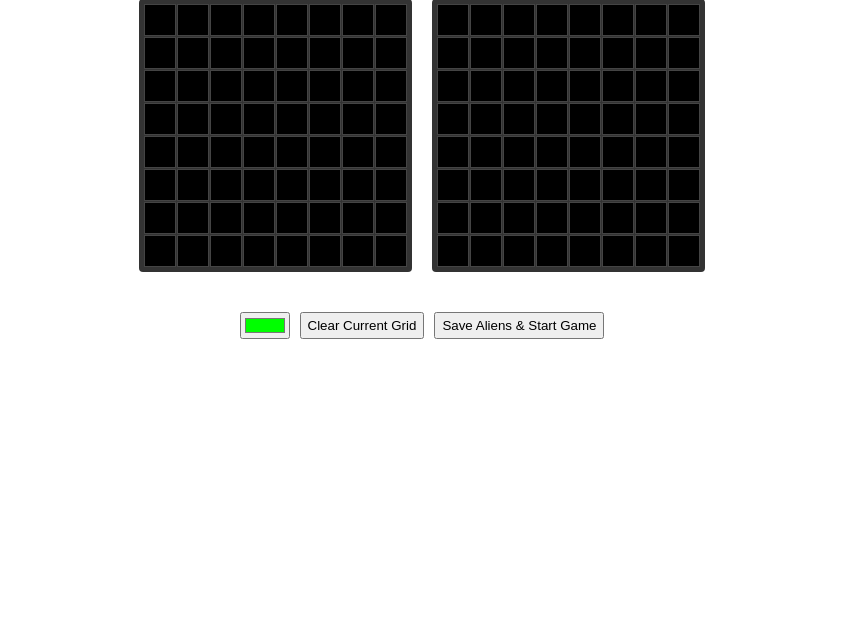
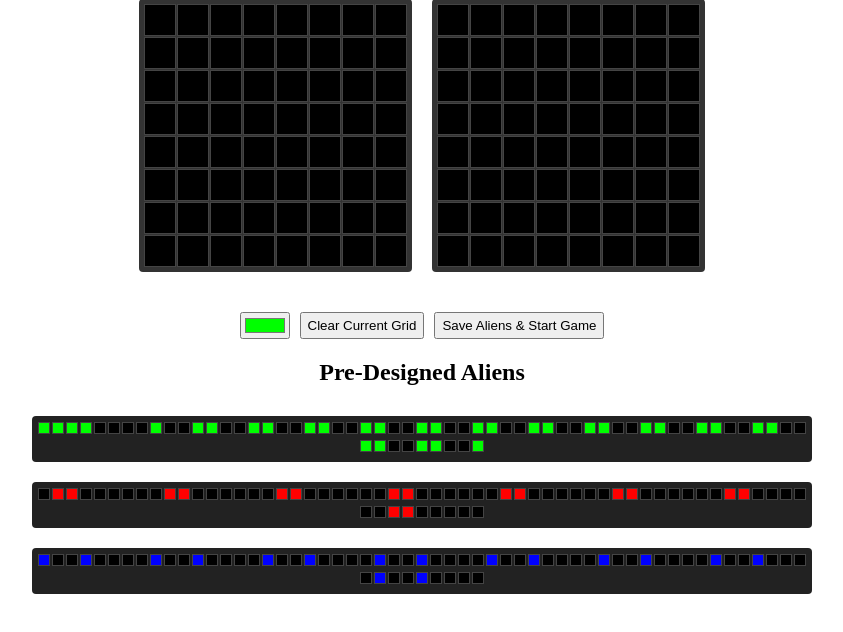
Before and after one commit to DanDon01/custom_invaders, a Flask app: page /designer in a window 1280 px wide. Shown: the part 402-1034 px from the top of the page, without its empty margins (218-1061 px from the left). Before the commit the page ends 741 px from the top, so only its background shows below. Run offline with Flask 3, Linux system fonts and the light colour scheme.

Commit message:
Pre designs added

```diff
--- a/static/css/designer.css
+++ b/static/css/designer.css
@@ -39,3 +39,24 @@
     gap: 10px;
     margin-top: 20px;
 }
+
+.pre-designed-container {
+    margin-top: 20px;
+    text-align: center;
+}
+
+.pre-designed-alien {
+    display: inline-block;
+    margin: 10px;
+    padding: 5px;
+    background: #222;
+    border-radius: 4px;
+    cursor: pointer;
+}
+
+.pre-designed-alien .cell {
+    width: 10px;
+    height: 10px;
+    display: inline-block;
+    margin: 1px;
+}
--- a/static/js/designer.js
+++ b/static/js/designer.js
@@ -3,6 +3,7 @@ document.addEventListener('DOMContentLoaded', function() {
     const colorPicker = document.getElementById('colorPicker');
     const clearBtn = document.getElementById('clear-btn');
     const saveBtn = document.getElementById('save-aliens');
+    const preDesignedContainer = document.getElementById('pre-designed-aliens');
 
     let currentGrid = 0;
     const alienDesigns = [{}, {}, {}, {}];
@@ -11,6 +12,54 @@ document.addEventListener('DOMContentLoaded', function() {
     // Add mouse down/up listeners to document
     document.addEventListener('mousedown', () => isMouseDown = true);
     document.addEventListener('mouseup', () => isMouseDown = false);
+
+    // Pre-designed aliens
+    const preDesignedAliens = [
+        {
+            0: '#00ff00', 1: '#00ff00', 2: '#00ff00', 3: '#00ff00',
+            8: '#00ff00', 11: '#00ff00', 12: '#00ff00', 15: '#00ff00',
+            16: '#00ff00', 19: '#00ff00', 20: '#00ff00', 23: '#00ff00',
+            24: '#00ff00', 27: '#00ff00', 28: '#00ff00', 31: '#00ff00',
+            32: '#00ff00', 35: '#00ff00', 36: '#00ff00', 39: '#00ff00',
+            40: '#00ff00', 43: '#00ff00', 44: '#00ff00', 47: '#00ff00',
+            48: '#00ff00', 51: '#00ff00', 52: '#00ff00', 55: '#00ff00',
+            56: '#00ff00', 59: '#00ff00', 60: '#00ff00', 63: '#00ff00'
+        },
+        {
+            1: '#ff0000', 2: '#ff0000', 9: '#ff0000', 10: '#ff0000',
+            17: '#ff0000', 18: '#ff0000', 25: '#ff0000', 26: '#ff0000',
+            33: '#ff0000', 34: '#ff0000', 41: '#ff0000', 42: '#ff0000',
+            49: '#ff0000', 50: '#ff0000', 57: '#ff0000', 58: '#ff0000'
+        },
+        {
+            0: '#0000ff', 3: '#0000ff', 8: '#0000ff', 11: '#0000ff',
+            16: '#0000ff', 19: '#0000ff', 24: '#0000ff', 27: '#0000ff',
+            32: '#0000ff', 35: '#0000ff', 40: '#0000ff', 43: '#0000ff',
+            48: '#0000ff', 51: '#0000ff', 56: '#0000ff', 59: '#0000ff'
+        }
+    ];
+
+    // Create pre-designed alien elements
+    preDesignedAliens.forEach((design, index) => {
+        const alienElement = document.createElement('div');
+        alienElement.className = 'pre-designed-alien';
+        alienElement.dataset.designId = index;
+
+        for (let i = 0; i < 64; i++) {
+            const cell = document.createElement('div');
+            cell.className = 'cell';
+            cell.style.backgroundColor = design[i] || '#000';
+            alienElement.appendChild(cell);
+        }
+
+        alienElement.addEventListener('click', function() {
+            const gridId = currentGrid;
+            alienDesigns[gridId] = { ...design };
+            updateGrid(gridId);
+        });
+
+        preDesignedContainer.appendChild(alienElement);
+    });
 
     // Create 4 grids
     for (let g = 0; g < 4; g++) {
@@ -46,6 +95,15 @@ document.addEventListener('DOMContentLoaded', function() {
         gridContainer.appendChild(grid);
     }
 
+    function updateGrid(gridId) {
+        const gridElement = document.querySelector(`.grid[data-grid-id="${gridId}"]`);
+        const cells = gridElement.getElementsByClassName('cell');
+
+        for (let i = 0; i < 64; i++) {
+            cells[i].style.backgroundColor = alienDesigns[gridId][i] || '#000';
+        }
+    }
+
     clearBtn.addEventListener('click', function() {
         const currentGridElement = document.querySelector(`.grid[data-grid-id="${currentGrid}"]`);
         const cells = currentGridElement.getElementsByClassName('cell');
--- a/templates/designer.html
+++ b/templates/designer.html
@@ -19,6 +19,12 @@
                 <button id="save-aliens">Save Aliens & Start Game</button>
             </div>
         </div>
+        <div class="pre-designed-container">
+            <h2>Pre-Designed Aliens</h2>
+            <div id="pre-designed-aliens">
+                <!-- Pre-designed aliens will be generated here -->
+            </div>
+        </div>
     </div>
     <script src="{{ url_for('static', filename='js/designer.js') }}"></script>
 </body>
```
Also changed, not shown: static/js/game.js (+27 -8 lines).
